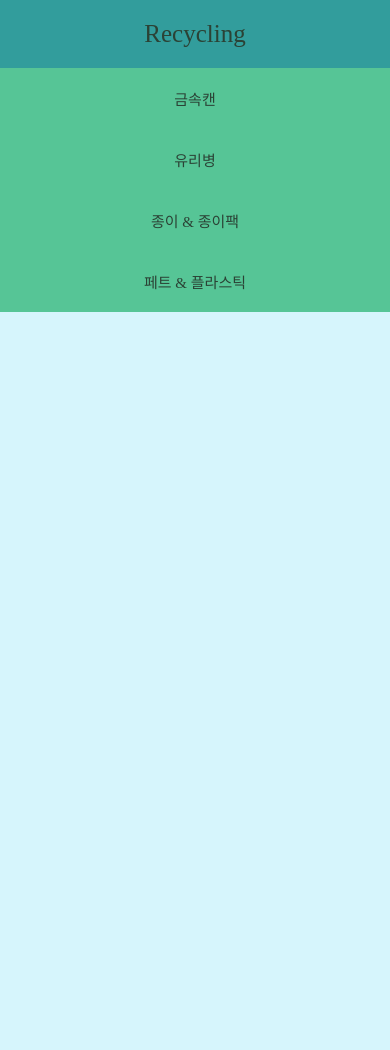
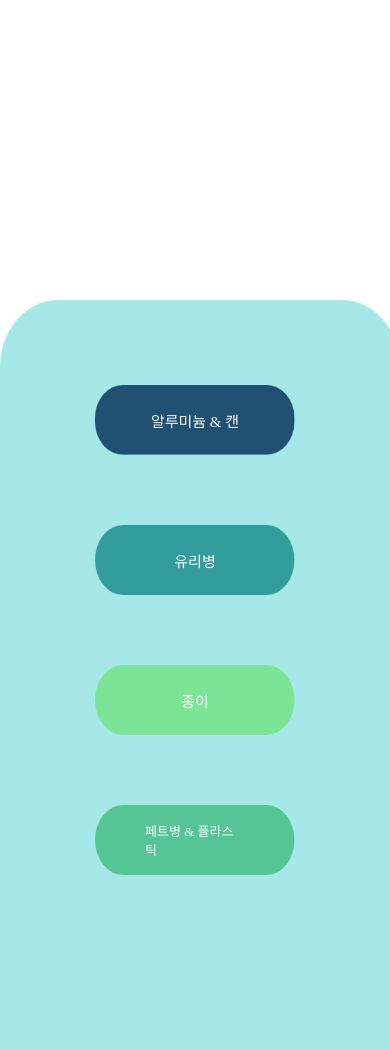
Before and after one commit to seO-Oyen/2021_ITShow, a PHP site: page /QR/re_main.html in a window 390 px wide. Before the commit the page ends 312 px from the top, so only its background shows below. Run offline with PHP 8.4, Linux system fonts and the light colour scheme; some web fonts are replaced.

Commit message:
반응형 수정

```diff
--- a/QR/QR_CSS/re_main.css
+++ b/QR/QR_CSS/re_main.css
@@ -5,49 +5,167 @@
     font-weight: normal;
     font-style: normal;
 }
-.a_txt{
+.main_box{
+    position: relative;
+}
+.main_img{
+    padding-top: 300px;
+    width: 1200px;
+    height: 1200px;
+}
+.metal_box{
+    position: absolute;
+    top: 50%;
+    left: 50%;
+    transform: translate(-50%, -50%);
+}
+.metal_txt{
+    position: absolute;
+    font-family: 'GongGothicMedium';
+    font-size: 20px;
+    color: white;
     text-decoration: none;
-    color : #2B4235;
-    font-size: 25px;
+    top: 50%;
+    left: 50%;
+    transform: translate(-50%, -50%);
 }
-.nav_txt{
+.glass_box{
+    position: absolute;
+    top: 50%;
+    left: 50%;
+    transform: translate(-50%, 200%);
+}
+.glass_txt{
+    position: absolute;
     font-family: 'GongGothicMedium';
-    font-size: 15px;
-    padding: 20px;
-    background-color: #56C596;
+    font-size: 20px;
+    color: white;
+    text-decoration: none;
+    top: 50%;
+    left: 50%;
+    transform: translate(-50%, -50%);
+}
+.paper_box{
+    position: absolute;
+    top: 50%;
+    left: 50%;
+    transform: translate(-50%, 450%);
+}
+.paper_txt{
+    position: absolute;
+    font-family: 'GongGothicMedium';
+    font-size: 20px;
+    color: white;
+    text-decoration: none;
+    top: 50%;
+    left: 50%;
+    transform: translate(-50%, -50%);
+}
+.pet_box{
+    position: absolute;
+    top: 50%;
+    left: 50%;
+    transform: translate(-50%, 700%);
+}
+.pet_txt{
+    position: absolute;
+    font-family: 'GongGothicMedium';
+    font-size: 20px;
+    color: white;
+    text-decoration: none;
+    top: 50%;
+    left: 50%;
+    transform: translate(-50%, -50%);
+}
 
-}
 /* 반응형 모바일 */
-@media all and (max-width:479px) {
-    .a_txt{
+@media all and (max-width:767px){
+    .main_box{
+        position: relative;
+    }
+    .main_img{
+        padding-top: 300px;
+        width: 400px;
+        height: 750px;
+    }
+    .metal_box{
+        position: absolute;
+        top: 50%;
+        left: 50%;
+        transform: translate(-50%, -200%);
+    }
+    .metal_img{
+        width: 200px;
+        height: 70px;
+    }
+    .metal_txt{
+        position: absolute;
+        font-family: 'GongGothicMedium';
+        font-size: 15px;
+        color: white;
         text-decoration: none;
-        color : #2B4235;
+        top: 50%;
+        left: 50%;
+        transform: translate(-50%, -50%);
+    }
+    .glass_box{
+        position: absolute;
+        top: 50%;
+        left: 50%;
+        transform: translate(-50%, 0%);
+    }
+    .glass_img{
+        width: 200px;
+        height: 70px;
+    }
+    .glass_txt{
+        position: absolute;
+        font-family: 'GongGothicMedium';
         font-size: 15px;
-        text-align: center;
+        color: white;
+        text-decoration: none;
+        top: 50%;
+        left: 50%;
+        transform: translate(-50%, -50%);
     }
-    .nav_txt{
+    .paper_box{
+        position: absolute;
+        top: 50%;
+        left: 50%;
+        transform: translate(-50%, 200%);
+    }
+    .paper_img{
+        width: 200px;
+        height: 70px;
+    }
+    .paper_txt{
+        position: absolute;
         font-family: 'GongGothicMedium';
-        font-size: 10px;
-        padding: 20px;
-        background-color: #56C596;
-        text-align: center;
-
+        font-size: 15px;
+        color: white;
+        text-decoration: none;
+        top: 50%;
+        left: 50%;
+        transform: translate(-50%, -50%);
+    }
+    .pet_box{
+        position: absolute;
+        top: 50%;
+        left: 50%;
+        transform: translate(-50%, 400%);
+    }
+    .pet_img{
+        width: 200px;
+        height: 70px;
+    }
+    .pet_txt{
+        position: absolute;
+        font-family: 'GongGothicMedium';
+        font-size: 13px;
+        color: white;
+        text-decoration: none;
+        top: 50%;
+        left: 50%;
+        transform: translate(-50%, -50%);
     }
 }
-/* 반응형 태블릿 */
-@media all and (min-width:768px) and (max-width:1023px) {
-    .a_txt{
-        text-decoration: none;
-        color : #2B4235;
-        font-size: 20px;
-        text-align: center;
-    }
-    .nav_txt{
-        font-family: 'GongGothicMedium';
-        font-size: 10px;
-        padding: 20px;
-        background-color: #56C596;
-        text-align: center;
-
-    }
-}
--- a/QR/re_main.html
+++ b/QR/re_main.html
@@ -4,28 +4,32 @@
     <meta charset="UTF-8">
     <meta http-equiv="X-UA-Compatible" content="IE=edge">
     <meta name="viewport" content="width=device-width, initial-scale=1.0">
-    <!--background image-->
-    <style>
-        body{
-           /* background-image : url('image/메인배경_크기수정.jpg');
-            background-size: cover;*/
-            background-color: #D6F5FC;
-        }
-    </style>
     <!--CSS사용-->
     <link rel="stylesheet" href="QR_CSS/re_main.css">
+    <!--image 가운데 정렬-->
+    <style>
+        img { display : block; margin : auto;}
+    </style>
     <link href="image/아이콘_나무.png" rel="shortcut icon" type="image/x-icon">
     <title>Make Ur Day</title>
 </head>
 <body>
     <div>
-        <ul>
-            <li class="nav_txt" style="background-color:#329D9C; font-size: 25px; color : #2B4235;">Recycling</li>
-            <li class="nav_txt"><a href = "metalcan.html" class = "a_txt">금속캔</a></li>
-            <li class="nav_txt"><a href = "" class = "a_txt">유리병</a></li>
-            <li class="nav_txt"><a href = "" class = "a_txt">종이 & 종이팩</a></li>
-            <li class="nav_txt"><a href = "" class = "a_txt">페트 & 플라스틱</a></li>
-        </ul>
-    </div>
+        <div class = "main_box">
+            <a href=""><img src="QR_image/바탕.png" alt="" class="main_img"></a>
+                <div class = "metal_box">
+                    <a href="metalcan.html"><img src="QR_image/메인_알루미늄.png" alt="" class ="metal_img"><span class = "metal_txt">알루미늄 & 캔</span></a>
+                </div>
+                <div class = "glass_box">
+                    <a href="metalcan.html"><img src="QR_image/메인_유리병.png" alt="" class ="glass_img"><span class = "glass_txt">유리병</span></a>
+                </div>
+                <div class = "paper_box">
+                    <a href="metalcan.html"><img src="QR_image/메인_종이.png" alt="" class ="paper_img"><span class = "paper_txt">종이</span></a>
+                </div>
+                <div class = "pet_box">
+                    <a href="metalcan.html"><img src="QR_image/메인_페트병.png" alt="" class ="pet_img"><span class = "pet_txt">페트병 & 플라스틱</span></a>
+                </div>
+            </div>
+        </div>
 </body>
 </html>
--- a/index.html
+++ b/index.html
@@ -94,7 +94,7 @@
     </div>
     <script src="https://cdn.jsdelivr.net/gh/hi098123/prism-for-tistory/prism.js"></script>
 
-    <strong><a href = "QR/re_main.html"> 확인용</a></strong>
+    <strong><a href = "QR/re_main.html"> 확인용d</a></strong>
     <!--임시 nav바 QRCODE,GAME 위치 (링크 확인용)-->
     <a name = "qrCode">
     <a name = "game">
```
Also changed, not shown: QR/QR_image/냉장고.png (added), QR/QR_image/노트_최종.png (added), QR/QR_image/메인_알루미늄.png (added), QR/QR_image/메인_유리병.png (added), QR/QR_image/메인_종이.png (added), QR/QR_image/메인_페트병.png (added), QR/QR_image/바탕.png (added), QR/QR_image/알루미늄 캔.png (added), QR/QR_image/알루미늄&철 캔@2x.png (added), QR/QR_image/우유.png (added), QR/QR_image/음식물 쓰레기.png (added), QR/QR_image/티비.png (added), QR/QR_image/플라스틱.png (added), QR/QR_image/플라스틱_04.png (added).
